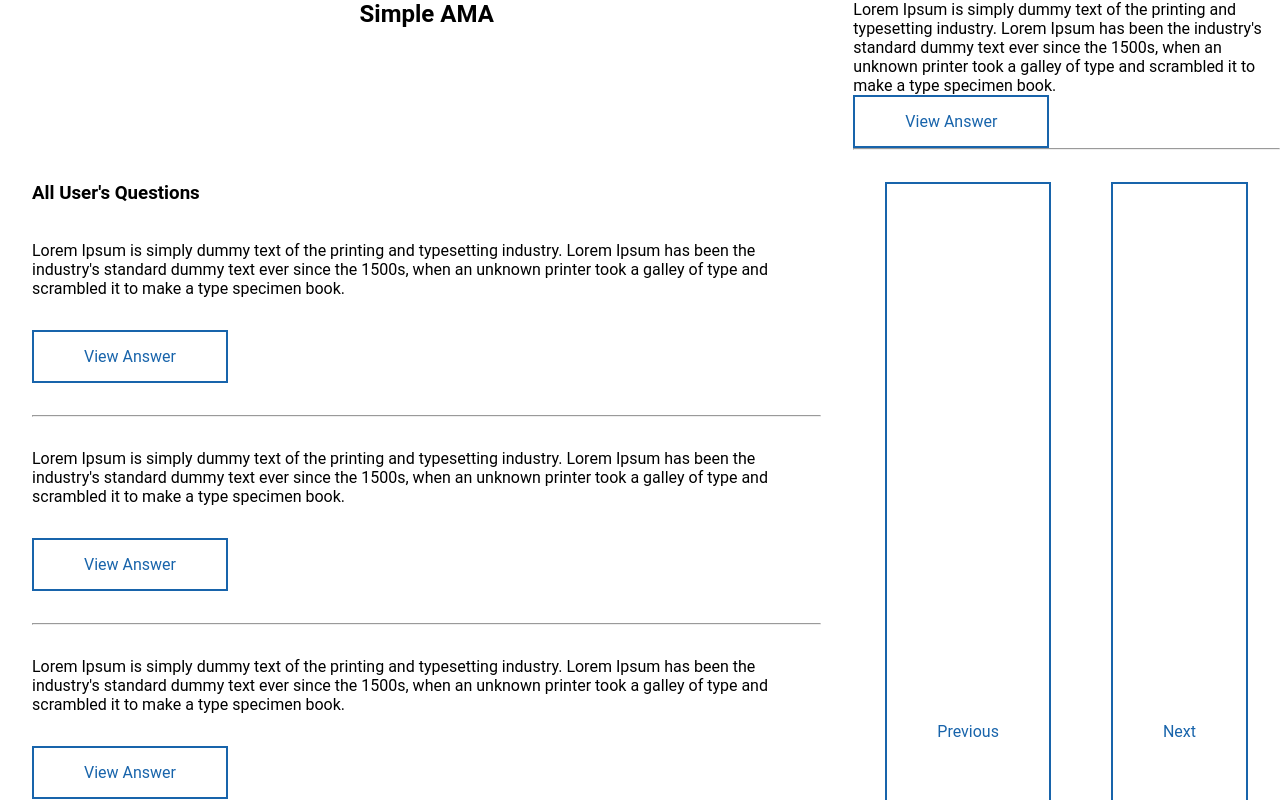
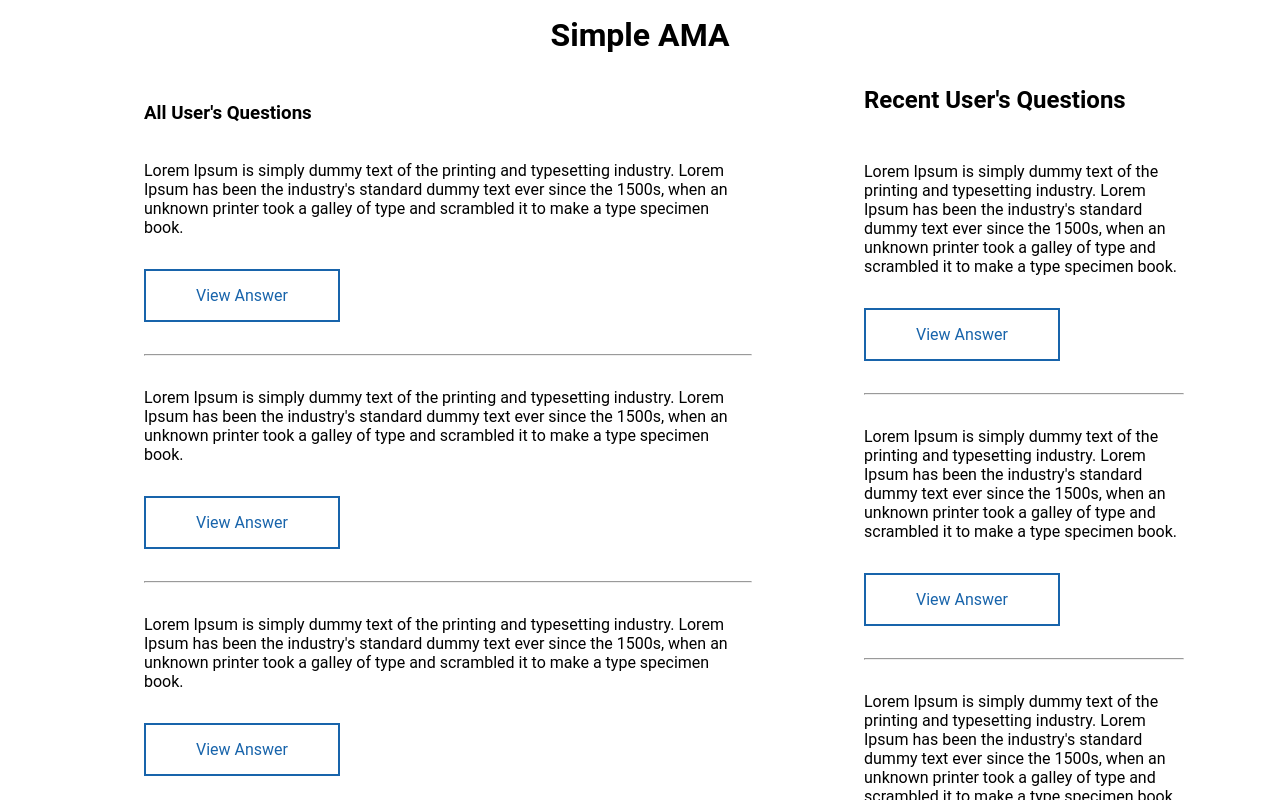
Before and after one commit to chingu-voyages/v38-geckos-team-05, a React (Create React App) app in the folder geckos/: page /user in a window 1280 px wide. Built offline with nearby package versions, Linux system fonts and the light colour scheme.

Commit message:
Styling user page

```diff
--- a/geckos/src/pages/user/User.jsx
+++ b/geckos/src/pages/user/User.jsx
@@ -1,4 +1,4 @@
-import {Container,H1} from "./style.js";
+import {Main, Div, Container, H1} from "./style.js";
 import SingleQuestion from "../../components/question/SingleQuestion";
 import AllUserQuestions from "../../components/question/AllUserQuestions";
 import RecentUserQuestions from "../../components/question/RecentUserQuestions";
@@ -7,15 +7,16 @@ import Pagination from "../../components/pagination/Pagination";
 const User = ()=>{
 
     return(
-     <>
+     <Main>
+      <H1>Simple AMA</H1>
       <Container>
-        <H1>Simple AMA</H1>
-        <SingleQuestion/>
-        <AllUserQuestions/>
-        <Pagination/>
+        <Div>
+          <AllUserQuestions/>
+          <Pagination/>
+        </Div>
         <RecentUserQuestions/>
       </Container>
-     </>
+     </Main>
     );
 }
 export default User;
```
